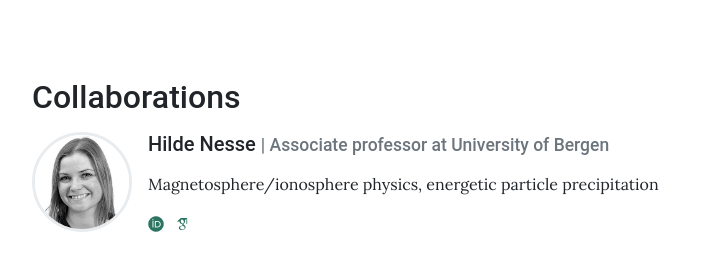
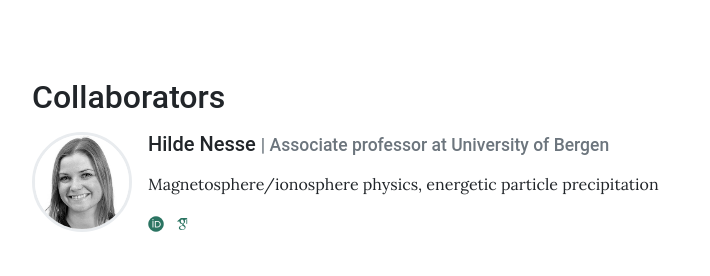
Before and after one commit to DynaMIT-uib/DynaMIT-uib.github.io, a Jekyll site: the page built from pages/team.md, in a window 1280 px wide and 900 px high, scrolled down 1406 px. Shown: the part 182-458 px from the top of the window, without its empty margins (240-950 px from the left). Built offline with Jekyll 4.4.1, drawn with Linux system fonts in a browser that asks for light colours; some web fonts are replaced.

Commit message:
fixing team page

```diff
--- a/_layouts/team.html
+++ b/_layouts/team.html
@@ -46,7 +46,7 @@ description: Template for team page.
 {% endif %}
 
 <!-- Insert header for new section -->
-<h2 style="margin-top: 60px;">Collaborations</h2>
+<h2 style="margin-top: 60px;">Collaborators</h2>
 
 <!-- Loop through associations -->
 {% if team_data.associations %}
```
